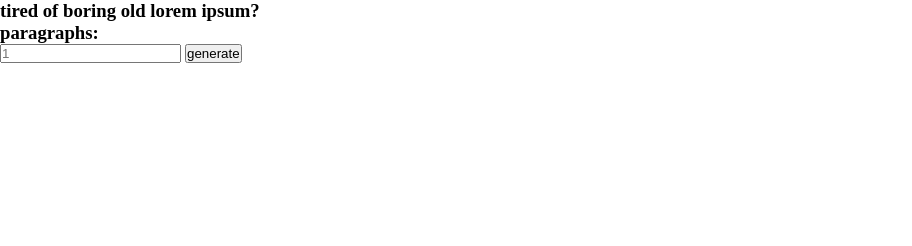
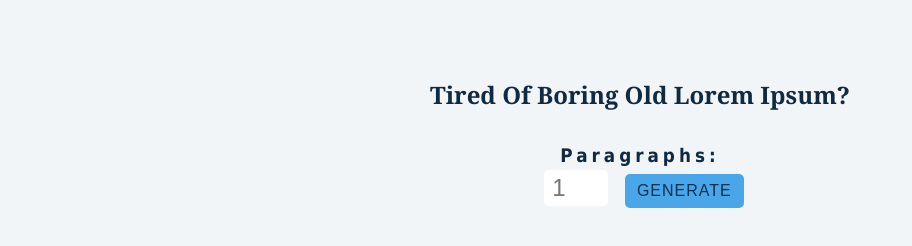
Before and after one commit to milan978gh/dummyTextGenerator-MWD, a plain HTML site: page index.html in a window 1280 px wide. Shown: the whole page, without its empty margins (0-912 px from the left). Drawn offline with Linux system fonts and the light colour scheme.

Commit message:
css done

```diff
--- a/index.html
+++ b/index.html
@@ -14,7 +14,7 @@
 
 <body>
   <section class="section-center">
-    <h3>tired of boring old lorem ipsum?</h3>
+    <h2>tired of boring old lorem ipsum?</h2>
     <div class="lorem-form">
       <h3>paragraphs:</h3>
       <input type="number" name="amount" id="amount" placeholder="1" />
--- a/scss/style.scss
+++ b/scss/style.scss
@@ -1,3 +1,5 @@
+$ff-primary: Georgia, serif;
+$ff-secondary: Tahoma, sans-serif;
 
 * {
 	margin: 0;
@@ -7,3 +9,54 @@
 	box-sizing: border-box;
 	scroll-behavior: smooth;
 }
+body {
+	font-family: $ff-secondary;
+	background: #f1f5f8;
+	color: #102a42;
+	line-height: 1.5;
+
+	.section-center {
+		width: 90vw;
+		margin: 0 auto;
+		max-width: 40rem;
+		margin-top: 5rem;
+		text-align: center;
+
+		h2 {
+			text-transform: capitalize;
+			line-height: 1.25;
+			font-family: $ff-primary;
+    }
+    .lorem-form {
+      text-transform: capitalize;
+      letter-spacing: .25rem;
+      margin: 2rem 0;
+
+      input {
+        padding: 0.25rem 0.5rem;
+        width: 4rem;
+        border: none;
+        border-radius: 5px;
+        margin: 0 .5rem;
+        font-size: 1.5rem;
+      }
+      .btn {
+        text-transform: uppercase;
+        background: #49a6e9;
+        color: #063251;
+        padding: 0.5rem 0.75rem;
+        letter-spacing: 1px;
+        display: inline-block;
+        font-size: 1rem;
+        border: none;
+        cursor: pointer;
+        outline: none;
+        border-radius: 5px;
+      }
+    }
+  }
+  .result {
+    color: #617d98;
+    margin-bottom: 2rem;
+  }
+}
```
Also changed, not shown: css/style.css.
